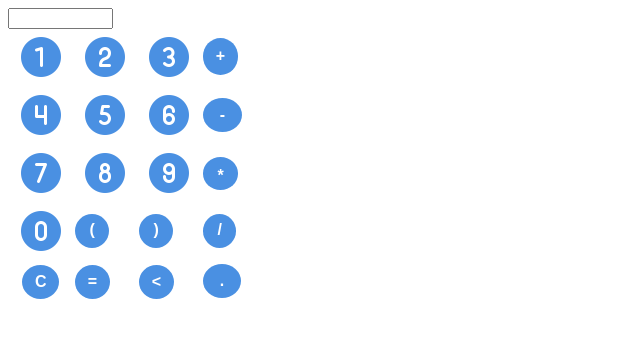
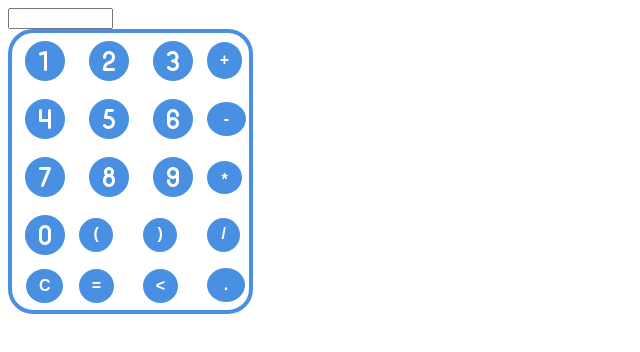
Before and after one commit to Fabdev31/projet_calculatrice, a website: page index.html in a window 1280 px wide. Shown: the whole page, without its empty margins (0-640 px from the left). Drawn offline with nearby package versions, Linux system fonts and the light colour scheme.

Commit message:
encadrure et essais css calculatrice

```diff
--- a/style.css
+++ b/style.css
@@ -1,6 +1,12 @@
 
 body {
     font-family: 'Courier New', Courier, monospace;
+}
+
+table {
+    background-color: white;
+    border-radius: 25px;
+    border: rgb(74, 144, 226) solid 4px;
 }
 
 button {
```
Also changed, not shown: bleu-pastel-clair.jpg (added), images/icons0modif.png (added).
